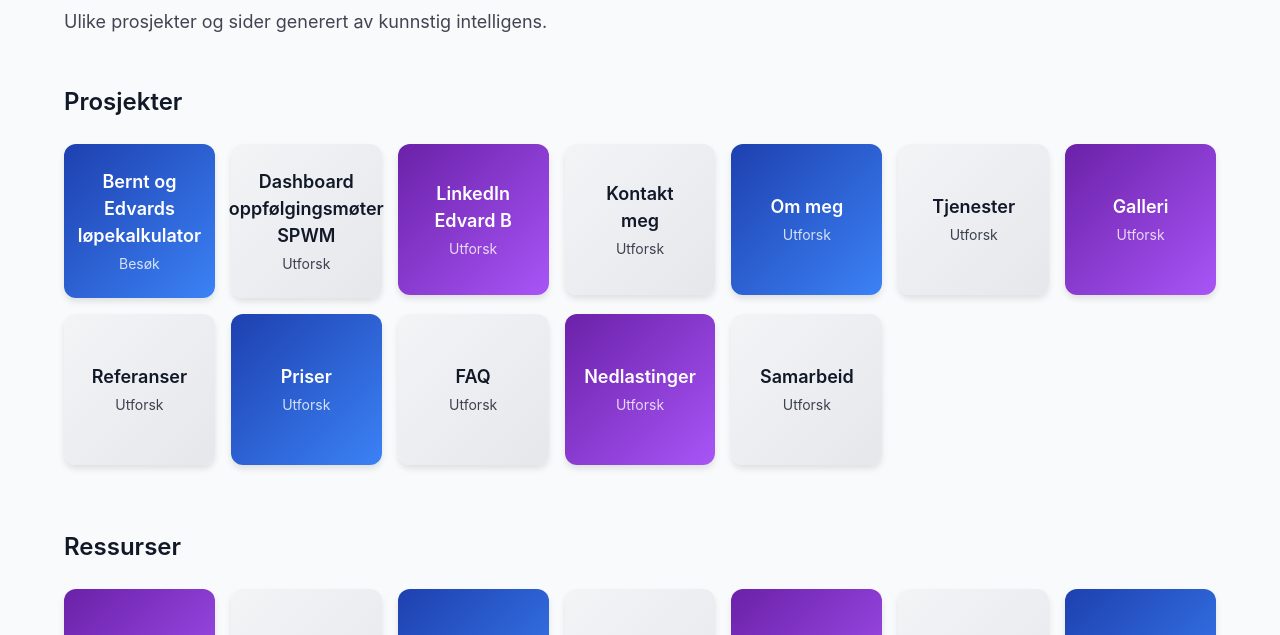
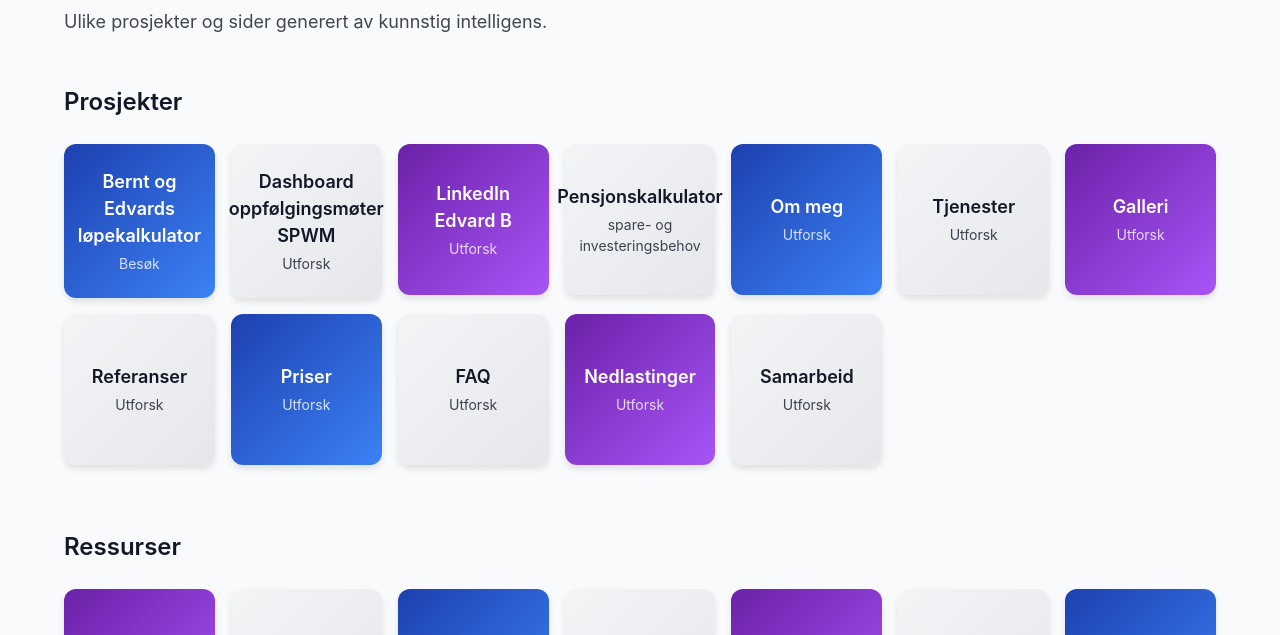
Before and after one commit to Edbro78/dashboard2025.github.io, a plain HTML site: page index.html in a window 1280 px wide. Shown: the part 112-747 px from the top of the page. Drawn offline with nearby package versions, Linux system fonts and the light colour scheme.

Commit message:
Update index.html

```diff
--- a/index.html
+++ b/index.html
@@ -174,9 +174,9 @@
                         <h3>LinkedIn Edvard B</h3>
                         <p>Utforsk</p>
                     </a>
-                    <a href="#" class="gradient-card default">
-                        <h3>Kontakt meg</h3>
-                        <p>Utforsk</p>
+                    <a href="https://edbro78.github.io/pensjon.github.io/" class="gradient-card default">
+                        <h3>Pensjonskalkulator</h3>
+                        <p>spare- og investeringsbehov</p>
                     </a>
                     <a href="#" class="gradient-card blue">
                         <h3>Om meg</h3>
```
